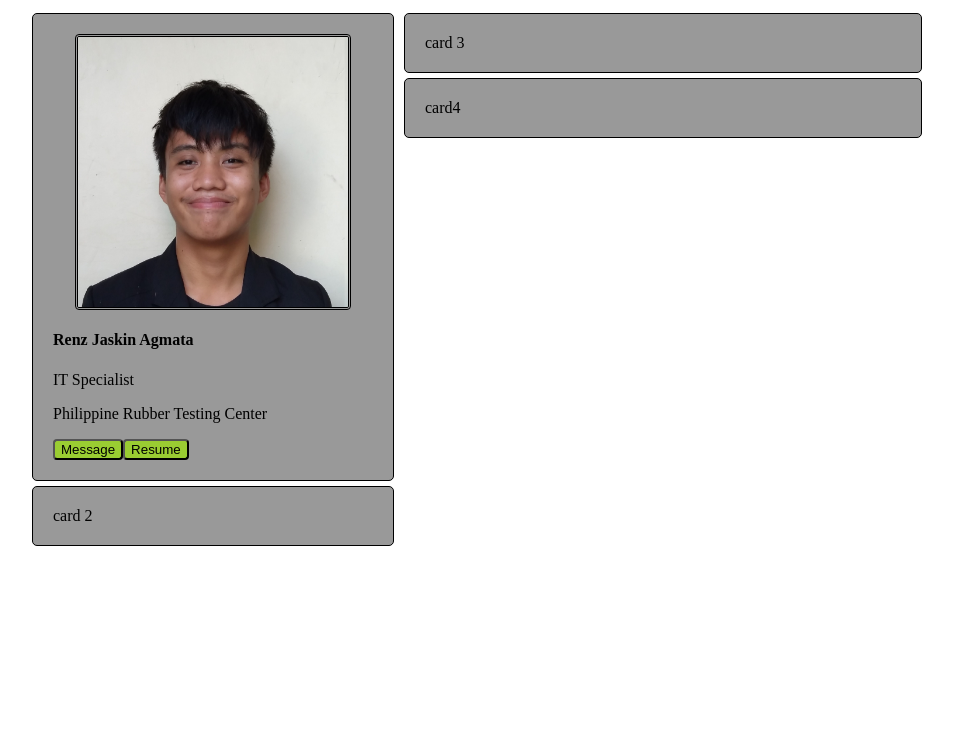
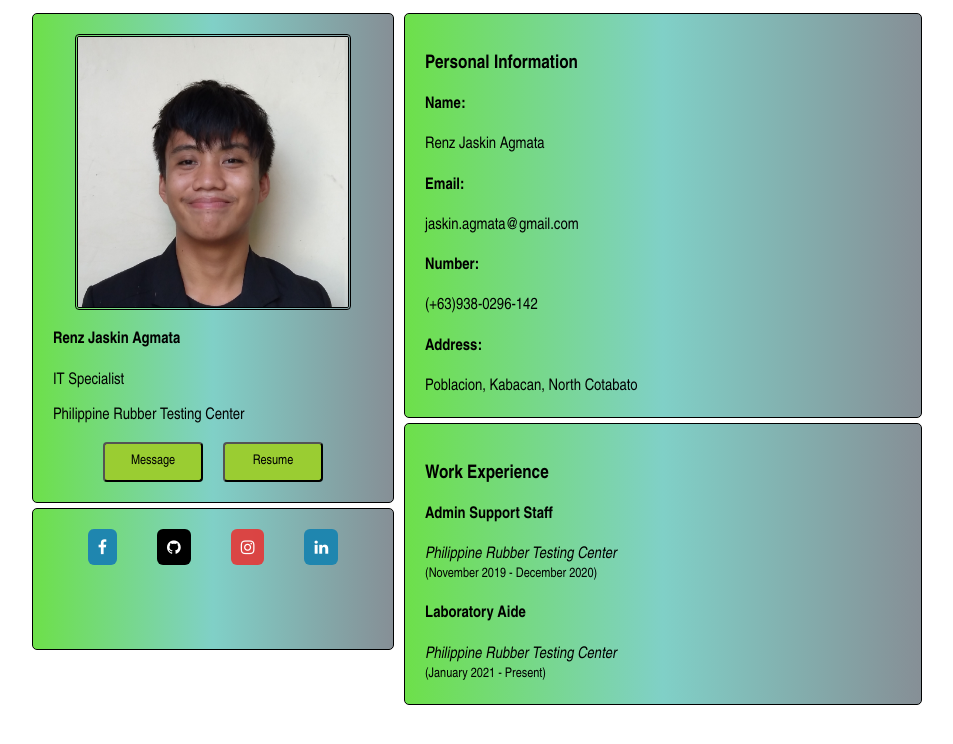
Before and after one commit to jaskin21/heroku-portfolio, a React (Create React App) app: page / in a window 1280 px wide. Shown: the top 744 px of the page, without its empty margins (163-1116 px from the left). Built offline with nearby package versions, Linux system fonts and the light colour scheme.

Commit message:
update the content and mutimedia design

```diff
--- a/public/index.html
+++ b/public/index.html
@@ -8,6 +8,7 @@
   <meta name="theme-color" content="#000000" />
   <meta name="Renz Jaskin Agmata Portfolio" content="This Web site created using create-react-app" />
   <link rel="apple-touch-icon" href="%PUBLIC_URL%/logo192.png" />
+
   <!--
       manifest.json provides metadata used when your web app is installed on a
       user's mobile device or desktop. See https://developers.google.com/web/fundamentals/web-app-manifest/
--- a/src/components/home.js
+++ b/src/components/home.js
@@ -1,8 +1,11 @@
 import React, { Component } from "react";
 import "./style/home.css";
+
+// import card 1, 2, 3 and 4
 import CardProfile from "./sub-component/profile";
-
-
+import CardMultimedia from "./sub-component/multimedia";
+import CardPersonalInfo from "./sub-component/personal-info";
+import CardExperience from "./sub-component/experience";
 
 export default class Home extends Component {
     render() {
@@ -19,24 +22,19 @@ export default class Home extends Component {
                         <CardProfile />
 
                         {/* card 2 */}
-                        <div className="card-2 card">
-                            card 2
-                            </div>
-
+                        <CardMultimedia />
                     </div>
 
                     {/* second col */}
                     <div className="container-2 sub-container">
 
                         {/* card 3 */}
-                        <div className="card-3 card">
-                            card 3
-                            </div>
+                        <CardPersonalInfo />
+
+
 
                         {/* card 4 */}
-                        <div className="card-4 card">
-                            card4
-                            </div>
+                        <CardExperience />
 
                     </div>
 
--- a/src/components/style/home.css
+++ b/src/components/style/home.css
@@ -1,20 +1,9 @@
+*   {
+    font-family: 'Arial Narrow', Arial, sans-serif;
+}
 .sub-container {
     justify-content: center;
     }
-
-.card-1 {
-    justify-content: space-around;
-}
-
-img {
-    display: block;
-    margin-left: auto;
-    margin-right: auto;
-    width: 270px;
-    height: 270px;
-    border-radius: 4px;
-    border:double;
-}
 
 .card-2 {
     justify-content: space-around;
@@ -26,7 +15,6 @@ img {
 
 .card-4 {
     justify-content: space-around;
-    background-color: lawngreen;
 }
 
 .card {
@@ -35,14 +23,24 @@ img {
     color: black;
     border-radius: 5px;
     min-width: 20em;
-    background-color:#999;
     border: solid 1px;
+    background: linear-gradient(to left,#868f96, #80d0c7, #6de04a);
+   /*  animation: gradient 20s ease infinite;  */
 }
 
-button {
-    border-radius: 4px;
-    background-color: yellowgreen;
-}
+/* @keyframes gradient {
+    0% {
+        background-position: 0% 50%;
+    }
+    500% {
+        background-position:    100% 50%;
+    }
+    100% {
+        background-position: 0% 50%;
+    }
+} */
+
+
 
 @media (min-width:500px) {
 
--- a/src/components/style/page-not-found.css
+++ b/src/components/style/page-not-found.css
@@ -6,6 +6,3 @@
     height: 100%;
 
 }
-.Content-container{
-
-}
--- /dev/null
+++ b/src/components/sub-component/experience.js
@@ -0,0 +1,21 @@
+import React, { Component } from "react";
+
+export default class CardMultimedia extends Component {
+    render() {
+        return (
+            <div className="card-4 card">
+                <h3>Work Experience</h3>
+                <div className="experience-1">
+                    <h4>Admin Support Staff</h4>
+                    <i>Philippine Rubber Testing Center</i><br />
+                    <small>(November 2019 - December 2020)</small>
+                </div>
+                <div className="experience-2">
+                    <h4>Laboratory Aide</h4>
+                    <i>Philippine Rubber Testing Center</i><br />
+                    <small>(January 2021 - Present)</small>
+                </div>
+            </div>
+        );
+    }
+}
--- /dev/null
+++ b/src/components/sub-component/multimedia.js
@@ -0,0 +1,19 @@
+import React, { Component } from "react";
+import "./style/multimedia.css";
+
+export default class CardMultimedia extends Component {
+    render() {
+        return (
+            <div>
+                <link rel="stylesheet" href="https://cdnjs.cloudflare.com/ajax/libs/font-awesome/4.7.0/css/font-awesome.min.css"></link>
+                <div className="card-2 card">
+                    <a href="https://www.facebook.com/DontWasteMyyyTime/" className="fa fa-facebook" target="blank"></a>
+                    <a href="https://github.com/jaskin21" className="fa fa-github" target="blank"></a>
+                    <a href="https://www.instagram.com/juskin.account/" className="fa fa-instagram" target="blank"></a>
+                    <a href="https://www.linkedin.com/in/renz-jaskin-agmata-03284a18a/" className="fa fa-linkedin" target="blank"></a>
+                </div >
+            </div>
+
+        );
+    }
+}
--- /dev/null
+++ b/src/components/sub-component/personal-info.js
@@ -0,0 +1,51 @@
+import React, { Component } from "react";
+
+export default class CardMultimedia extends Component {
+    render() {
+        return (
+            <div className="card-3 card">
+                <h3>Personal Information</h3>
+                <div>
+                    <div>
+                        <h4>
+                            Name:
+                        </h4>
+                    </div>
+                    <div>
+                        Renz Jaskin Agmata
+                    </div>
+                </div>
+                <div>
+                    <div>
+                        <h4>
+                            Email:
+                        </h4>
+                    </div>
+                    <div>
+                        jaskin.agmata@gmail.com
+                    </div>
+                </div>
+                <div>
+                    <div>
+                        <h4>
+                            Number:
+                        </h4>
+                    </div>
+                    <div>
+                        (+63)938-0296-142
+                    </div>
+                </div>
+                <div>
+                    <div>
+                        <h4>
+                            Address:
+                        </h4>
+                    </div>
+                    <div>
+                        Poblacion, Kabacan, North Cotabato
+                    </div>
+                </div>
+            </div>
+        );
+    }
+}
--- a/src/components/sub-component/profile.js
+++ b/src/components/sub-component/profile.js
@@ -1,4 +1,7 @@
 import React, { Component } from "react";
+
+// style
+import "./style/profile.css";
 
 // import profile picture
 import profile from "../images/displayPicture.jpg";
@@ -13,8 +16,10 @@ export default class CardProfile extends Component {
                     <h4 className="name">Renz Jaskin Agmata</h4>
                     <p className="position">IT Specialist</p>
                     <p className="description">Philippine Rubber Testing Center</p>
-                    <button className="button-message">Message</button>
-                    <button className="button-resume">Resume</button>
+                    <div className="button">
+                        <button className="button-message">Message</button>
+                        <button className="button-resume">Resume</button>
+                    </div>
                 </div>
             </div>
         )
--- /dev/null
+++ b/src/components/sub-component/style/multimedia.css
@@ -0,0 +1,34 @@
+.card-2 {
+    /* display: flex;    */
+    text-align: center;
+    padding: 20px;
+    height: 100px;
+}
+
+a {
+    margin-left: 20px;
+    margin-right: 20px;
+    padding: 10px;
+    border-radius: 6px;
+    color: white;
+    text-decoration: none;
+    border: thin black;
+}
+
+
+.fa-facebook, .fa-linkedin {
+    background-color: rgb(31, 134, 175);
+}
+
+.fa-github{
+    background-color: black;
+}
+
+.fa-instagram {
+    background-color: rgba(238, 41, 41, 0.815);
+}
+
+.fa:hover{
+    opacity: 60%;
+    padding: 20px;
+}
--- /dev/null
+++ b/src/components/sub-component/style/profile.css
@@ -0,0 +1,28 @@
+img {
+    display: block;
+    margin-left: auto;
+    margin-right: auto;
+    width: 270px;
+    height: 270px;
+    border-radius: 4px;
+    border:double;
+}
+
+.card-1 {
+    justify-content: space-around;
+}
+
+.button {
+    text-align: center;
+}
+
+button {
+    border-radius: 4px;
+    background-color: yellowgreen;
+    height: 40px;
+    width: 100px;
+    color: black;
+    margin-left: 10px;
+    margin-right: 10px;
+    cursor: pointer;
+}
```
Also changed, not shown: src/components/sub-component/style/experience.css (added), src/components/sub-component/style/personal.css (added).
